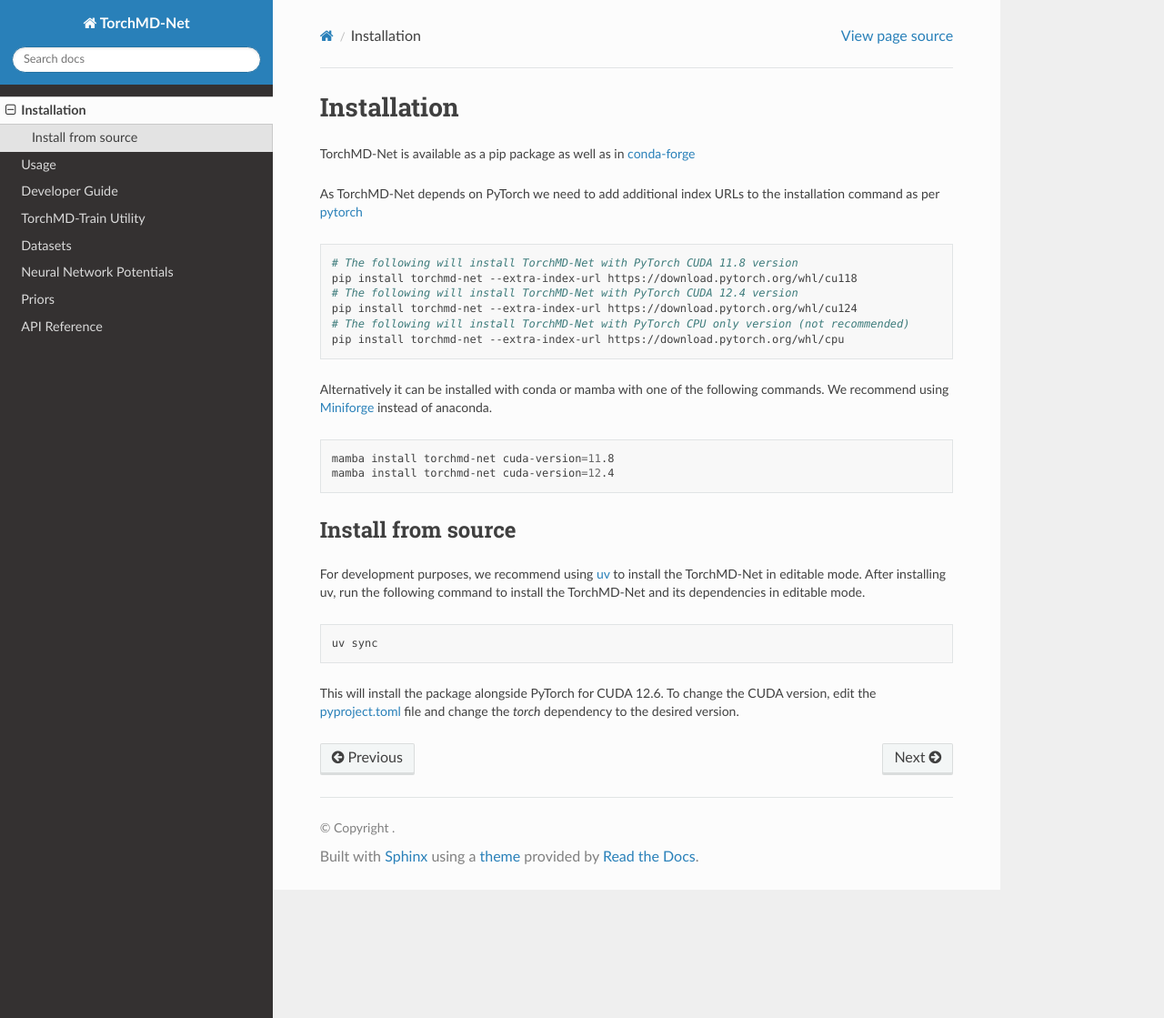
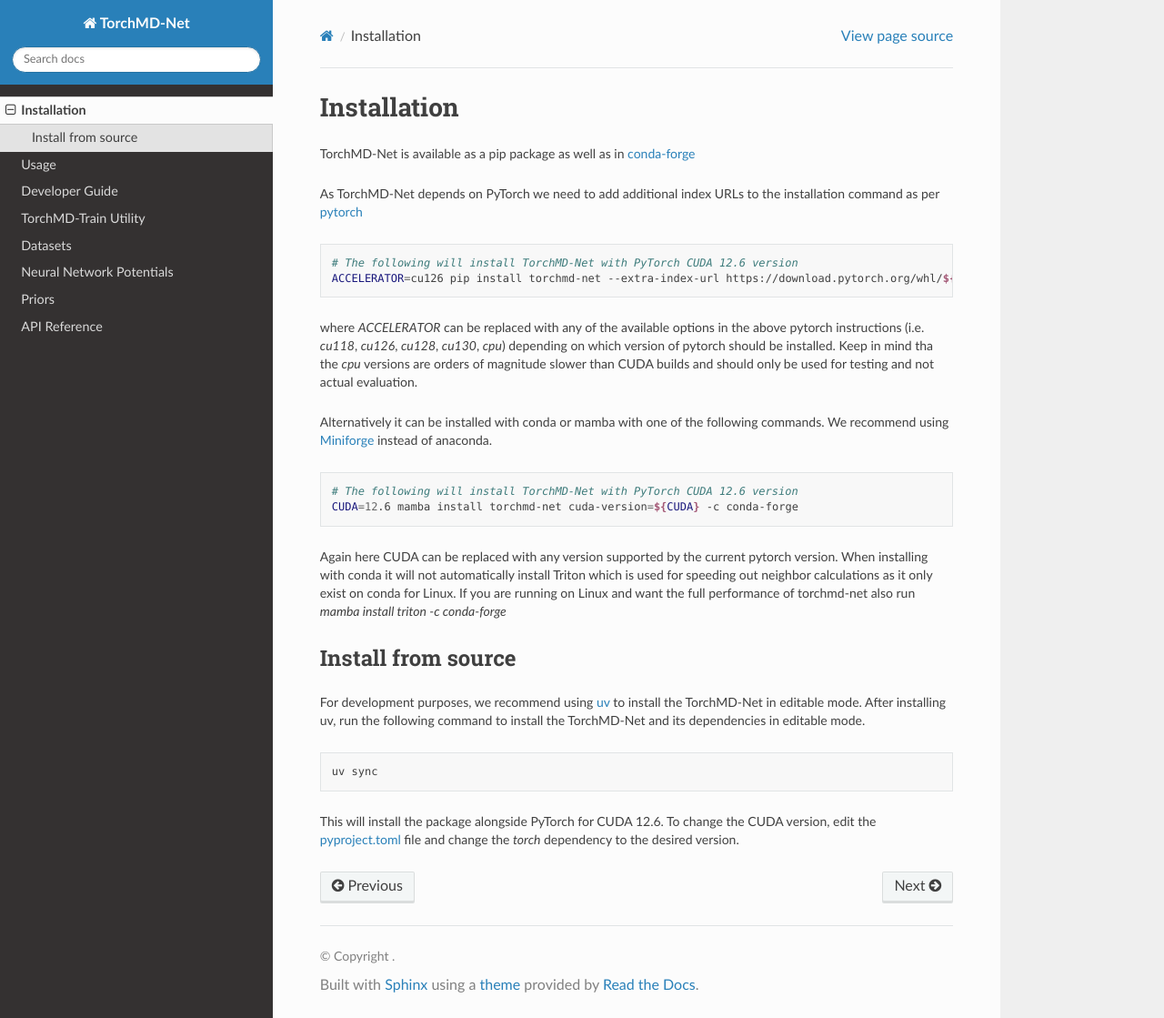
Before and after one commit to torchmd/torchmd-net, a Sphinx documentation site: the page built from docs/source/installation.rst, in a window 1280 px wide and 1119 px high. Shown: the whole window at 91% size. Built offline with Sphinx 7.4.7 and the Read the Docs theme 3.1.0, drawn with Linux system fonts in a browser that asks for light colours.

Commit message:
updated installation instructions

```diff
--- a/docs/source/installation.rst
+++ b/docs/source/installation.rst
@@ -7,20 +7,26 @@
 
 .. code-block:: shell
 
-   # The following will install TorchMD-Net with PyTorch CUDA 11.8 version
-   pip install torchmd-net --extra-index-url https://download.pytorch.org/whl/cu118
-   # The following will install TorchMD-Net with PyTorch CUDA 12.4 version
-   pip install torchmd-net --extra-index-url https://download.pytorch.org/whl/cu124
-   # The following will install TorchMD-Net with PyTorch CPU only version (not recommended)
-   pip install torchmd-net --extra-index-url https://download.pytorch.org/whl/cpu
+   # The following will install TorchMD-Net with PyTorch CUDA 12.6 version
+   ACCELERATOR=cu126 pip install torchmd-net --extra-index-url https://download.pytorch.org/whl/${ACCELERATOR}
+
+where `ACCELERATOR` can be replaced with any of the available options in the above pytorch instructions
+(i.e. `cu118`, `cu126`, `cu128`, `cu130`, `cpu`) depending on which version of pytorch should be installed.
+Keep in mind tha the `cpu` versions are orders of magnitude slower than CUDA builds and should only be used
+for testing and not actual evaluation.
 
 Alternatively it can be installed with conda or mamba with one of the following commands.
 We recommend using `Miniforge <https://github.com/conda-forge/miniforge/>`_ instead of anaconda.
 
 .. code-block:: shell
 
-   mamba install torchmd-net cuda-version=11.8
-   mamba install torchmd-net cuda-version=12.4
+   # The following will install TorchMD-Net with PyTorch CUDA 12.6 version
+   CUDA=12.6 mamba install torchmd-net cuda-version=${CUDA} -c conda-forge
+
+Again here CUDA can be replaced with any version supported by the current pytorch version.
+When installing with conda it will not automatically install Triton which is used for speeding out
+neighbor calculations as it only exist on conda for Linux. If you are running on Linux and want the full
+performance of torchmd-net also run `mamba install triton -c conda-forge`
 
 
 Install from source
```
Also changed, not shown: README.md (+14 -9 lines).
